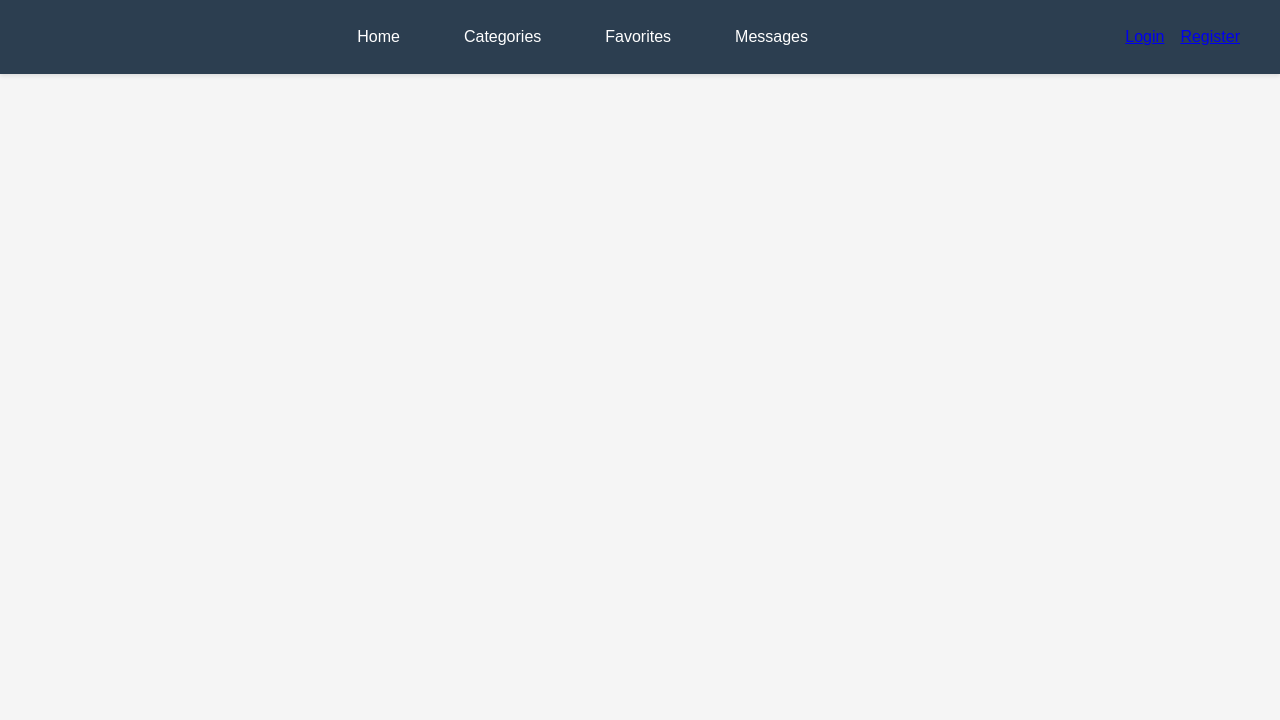
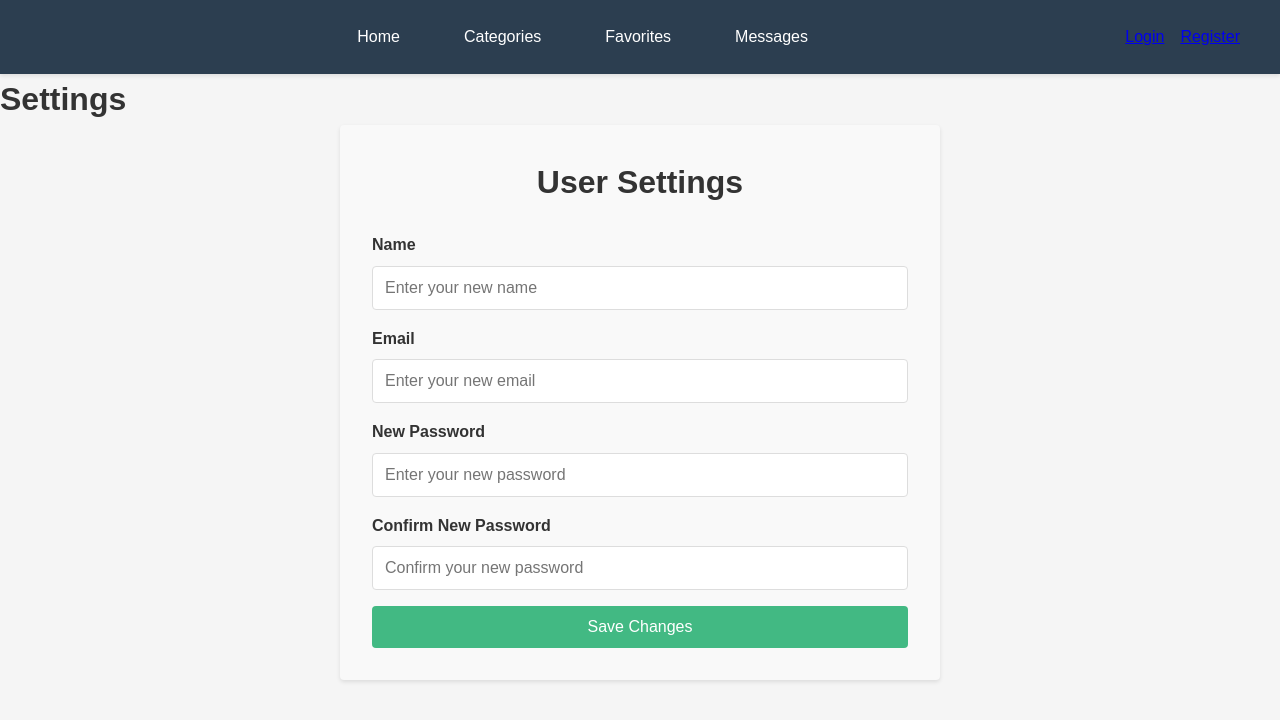
Before and after one commit to stan1sm/fullstack-project, a Vue app: page /userSettings in a window 1280 px wide. Shown: the top 720 px of the page. Built offline with nearby package versions, Linux system fonts and the light colour scheme.

Commit message:
created a user settings page: TODO, implement functionality

```diff
--- a/src/components/LoginComponent.vue
+++ b/src/components/LoginComponent.vue
@@ -40,19 +40,15 @@
         password: password.value,
       });
 
-      // Assuming the backend returns user details and a token
       const { user, token } = response.data;
 
-      // Save the user details in the store
       userStore.login(user);
 
-      // Optionally, save the token in localStorage or cookies
       localStorage.setItem('authToken', token);
 
       console.log('Login successful:', user);
-      alert('Login successful!');
-      // Redirect to the user profile or dashboard
-      window.location.href = '/'; // Adjust the route as needed
+      console.log('Stored token:', localStorage.getItem('authToken'));
+      window.location.href = '/';
     } catch (error) {
       if (axios.isAxiosError(error)) {
         const errorMsg = error.response?.data || 'Login failed. Please try again.';
--- a/src/components/RegisterForm.vue
+++ b/src/components/RegisterForm.vue
@@ -46,6 +46,7 @@
     });
     message.value = response.data || 'Registration successful';
     console.log('Register attempt successful:', response.data);
+
   } catch (error) {
     if (axios.isAxiosError(error)) {
       const errorMsg = error.response?.data || 'Registration failed. Please try again.';
--- a/src/components/UserProfile.vue
+++ b/src/components/UserProfile.vue
@@ -1,21 +1,88 @@
 <template>
   <div class="user-profile">
-      <h1>Welcome, {{ user.name }}</h1>
-      <p>Email: {{ user.email }}</p>
+    <h1>Welcome, {{ userName }}</h1>
+    <p>Email: {{ userEmail }}</p>
     <button @click="logout" class="logout-btn">Logout</button>
+    <button @click="goToSettings" class="settings-btn">Settings</button>
   </div>
 </template>
 
 <script setup lang="ts">
-  import { computed } from 'vue';
-  import { useUserStore } from '@/stores/user';
+import { ref, onMounted } from 'vue';
+import { useRouter } from 'vue-router';
+import axios from 'axios';
 
-  const userStore = useUserStore();
-  const user = computed(() => userStore.user);
+const router = useRouter(); // Import and define the router
 
-  const logout = () => {
-    userStore.logout();
+const userEmail = ref('');
+const userName = ref('');
+
+const fetchUserEmail = async () => {
+  try {
+    const token = localStorage.getItem('authToken');
+    if (!token) {
+      throw new Error('No token found');
+    }
+    const response = await axios.get('http://localhost:8080/api/marketplace/userinfo/email', {
+      headers: { Authorization: `Bearer ${token}` },
+    });
+    userEmail.value = response.data;
+  } catch (error) {
+    if (error.response?.status === 403) {
+      console.error('Access forbidden - possible token issue');
+    }
+    console.error('Failed to fetch user email:', error);
+    logout();
+    localStorage.removeItem('authToken');
+    router.push('/login'); // Redirect to login page
+  }
 };
+
+const fetchUserName = async () => {
+  try {
+    const token = localStorage.getItem('authToken');
+    if (token) {
+      const response = await axios.get('http://localhost:8080/api/marketplace/userinfo/name', {
+        headers: { Authorization: `Bearer ${token}` },
+      });
+      userName.value = response.data;
+    }
+  } catch (error) {
+    if (error.response?.status === 403) {
+      console.error('Access forbidden - possible token issue');
+    }
+    console.error('Failed to fetch user name:', error);
+    logout();
+    localStorage.removeItem('authToken');
+    router.push('/login'); // Redirect to login page
+  }
+};
+
+const logout = async () => {
+  try {
+    const token = localStorage.getItem('authToken');
+    if (token) {
+      await axios.post('http://localhost:8080/api/marketplace/logout', {}, {
+        headers: { Authorization: `Bearer ${token}` },
+      });
+    }
+    localStorage.removeItem('authToken'); // Clear token
+    alert('You have been logged out.');
+    router.push('/login'); // Redirect to login page
+  } catch (error) {
+    console.error('Logout failed:', error);
+    alert('An error occurred while logging out.');
+  }
+};
+
+const goToSettings = () => {
+  router.push('/userSettings'); // Navigate to the settings page
+};
+
+onMounted(() => {
+  fetchUserEmail();
+  fetchUserName();
+});
 </script>
 
 <style scoped>
@@ -24,7 +91,8 @@
   margin-top: 2rem;
 }
 
-  .logout-btn {
+.logout-btn,
+.settings-btn {
   background-color: var(--secondary-color);
   color: white;
   padding: 0.75rem 1.5rem;
@@ -33,9 +101,14 @@
   font-size: 1rem;
   cursor: pointer;
   transition: background-color 0.2s;
+  margin: 0.5rem;
 }
 
 .logout-btn:hover {
   background-color: #d9534f;
 }
+
+.settings-btn:hover {
+  background-color: #3aa876;
+}
 </style>
--- /dev/null
+++ b/src/components/UserSettings.vue
@@ -0,0 +1,139 @@
+<template>
+    <div class="user-settings">
+      <h1>User Settings</h1>
+      <form @submit.prevent="updateSettings">
+        <div class="form-group">
+          <label for="name">Name</label>
+          <input
+            type="text"
+            id="name"
+            v-model="name"
+            placeholder="Enter your new name"
+          />
+        </div>
+        <div class="form-group">
+          <label for="email">Email</label>
+          <input
+            type="email"
+            id="email"
+            v-model="email"
+            placeholder="Enter your new email"
+          />
+        </div>
+        <div class="form-group">
+          <label for="password">New Password</label>
+          <input
+            type="password"
+            id="password"
+            v-model="password"
+            placeholder="Enter your new password"
+          />
+        </div>
+        <div class="form-group">
+          <label for="confirmPassword">Confirm New Password</label>
+          <input
+            type="password"
+            id="confirmPassword"
+            v-model="confirmPassword"
+            placeholder="Confirm your new password"
+          />
+        </div>
+        <button type="submit" class="submit-btn">Save Changes</button>
+      </form>
+    </div>
+  </template>
+
+  <script setup lang="ts">
+  import { ref } from 'vue';
+  import axios from 'axios';
+
+  const name = ref('');
+  const email = ref('');
+  const password = ref('');
+  const confirmPassword = ref('');
+
+  const updateSettings = async () => {
+    if (password.value !== confirmPassword.value) {
+      alert('Passwords do not match');
+      return;
+    }
+
+    try {
+      const token = localStorage.getItem('authToken');
+      if (!token) {
+        alert('You are not logged in. Please log in again.');
+        window.location.href = '/login';
+        return;
+      }
+
+      const response = await axios.put(
+        'http://localhost:8080/api/marketplace/user/settings',
+        {
+          name: name.value,
+          email: email.value,
+          password: password.value,
+        },
+        {
+          headers: { Authorization: `Bearer ${token}` },
+        }
+      );
+
+      alert('Settings updated successfully!');
+      console.log('Updated settings:', response.data);
+    } catch (error) {
+      console.error('Failed to update settings:', error);
+      alert('An error occurred while updating your settings. Please try again.');
+    }
+  };
+  </script>
+
+  <style scoped>
+  .user-settings {
+    max-width: 600px;
+    margin: 0 auto;
+    padding: 2rem;
+    background-color: #f9f9f9;
+    border-radius: var(--border-radius);
+    box-shadow: 0 2px 4px rgba(0, 0, 0, 0.1);
+  }
+
+  h1 {
+    text-align: center;
+    margin-bottom: 1.5rem;
+  }
+
+  .form-group {
+    margin-bottom: 1rem;
+  }
+
+  label {
+    display: block;
+    margin-bottom: 0.5rem;
+    font-weight: bold;
+  }
+
+  input {
+    width: 100%;
+    padding: 0.75rem;
+    border: 1px solid #ddd;
+    border-radius: var(--border-radius);
+    font-size: 1rem;
+  }
+
+  .submit-btn {
+    display: block;
+    width: 100%;
+    padding: 0.75rem;
+    background-color: var(--secondary-color);
+    color: white;
+    border: none;
+    border-radius: var(--border-radius);
+    font-size: 1rem;
+    cursor: pointer;
+    transition: background-color 0.2s;
+  }
+
+  .submit-btn:hover {
+    background-color: #3aa876;
+  }
+  </style>
--- a/src/router/index.ts
+++ b/src/router/index.ts
@@ -38,6 +38,11 @@ const routes: Array<RouteRecordRaw> = [
     path: '/profile',
     name: 'Profile',
     component: () => import('../views/ProfileView.vue'),
+  },
+  {
+    path: '/userSettings',
+    name: 'UserSettings',
+    component: () => import('../views/UserSettingsView.vue'),
   }
 
 ]
--- /dev/null
+++ b/src/views/UserSettingsView.vue
@@ -0,0 +1,11 @@
+<script setup lang="ts">
+import { ref, onMounted } from 'vue';
+import axios from 'axios';
+import UserSettings from '@/components/UserSettings.vue';
+</script>
+<template>
+    <div class="user-settings-view">
+        <h1>Settings</h1>
+        <UserSettings />
+    </div>
+</template>
```
Lines whose indentation alone changed are shown as unchanged.
